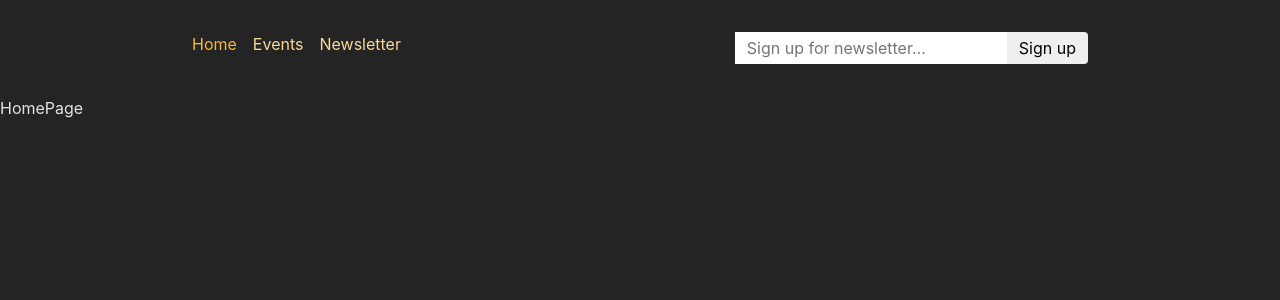
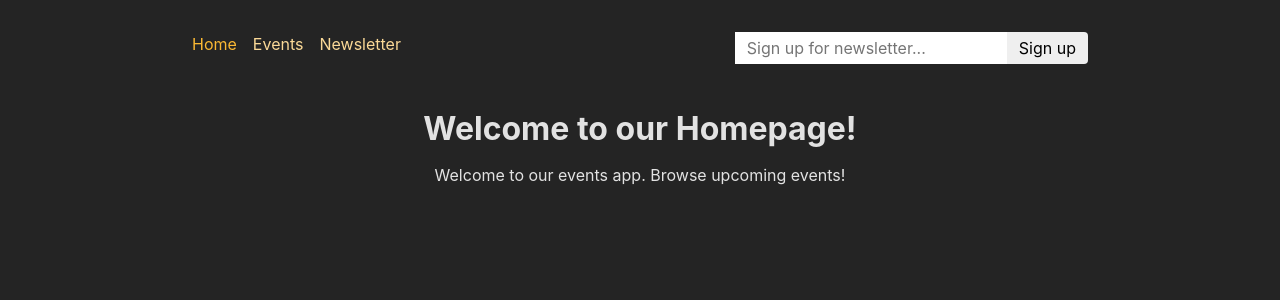
Before and after one commit to Dhavisco/ApiJs, a React (Vite) app in the folder frontend/: page / in a window 1280 px wide. Shown: the top 300 px of the page. Built offline with nearby package versions, Linux system fonts and the light colour scheme.

Commit message:
homepage ui

```diff
--- a/frontend/src/pages/HomePage.jsx
+++ b/frontend/src/pages/HomePage.jsx
@@ -1,8 +1,11 @@
+import PageContent from "../components/PageContent"
 
 
 const HomePage = () => {
   return (
-    <div>HomePage</div>
+    <PageContent title="Welcome to our Homepage!">
+      <p>Welcome to our events app. Browse upcoming events!</p>
+    </PageContent>
   )
 }
 
```
